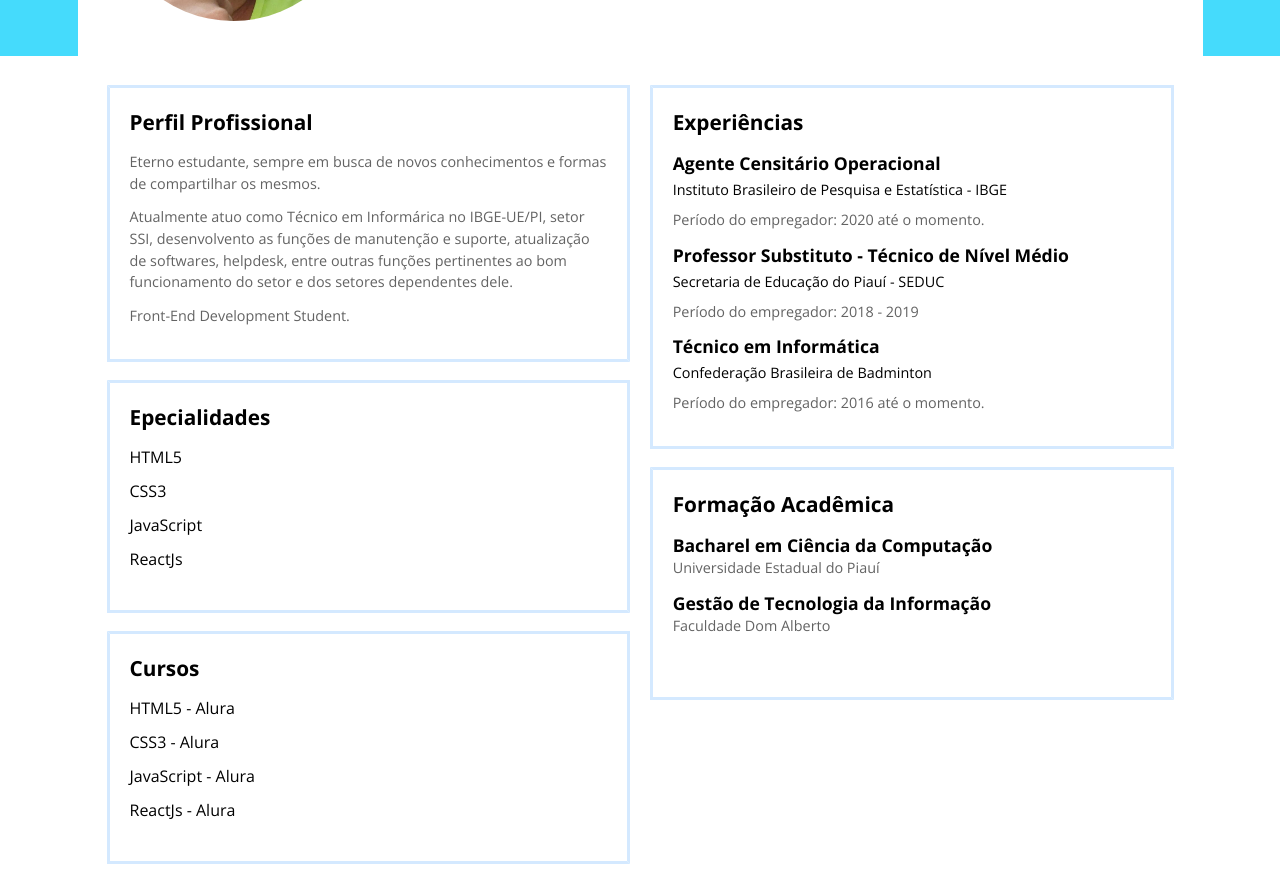
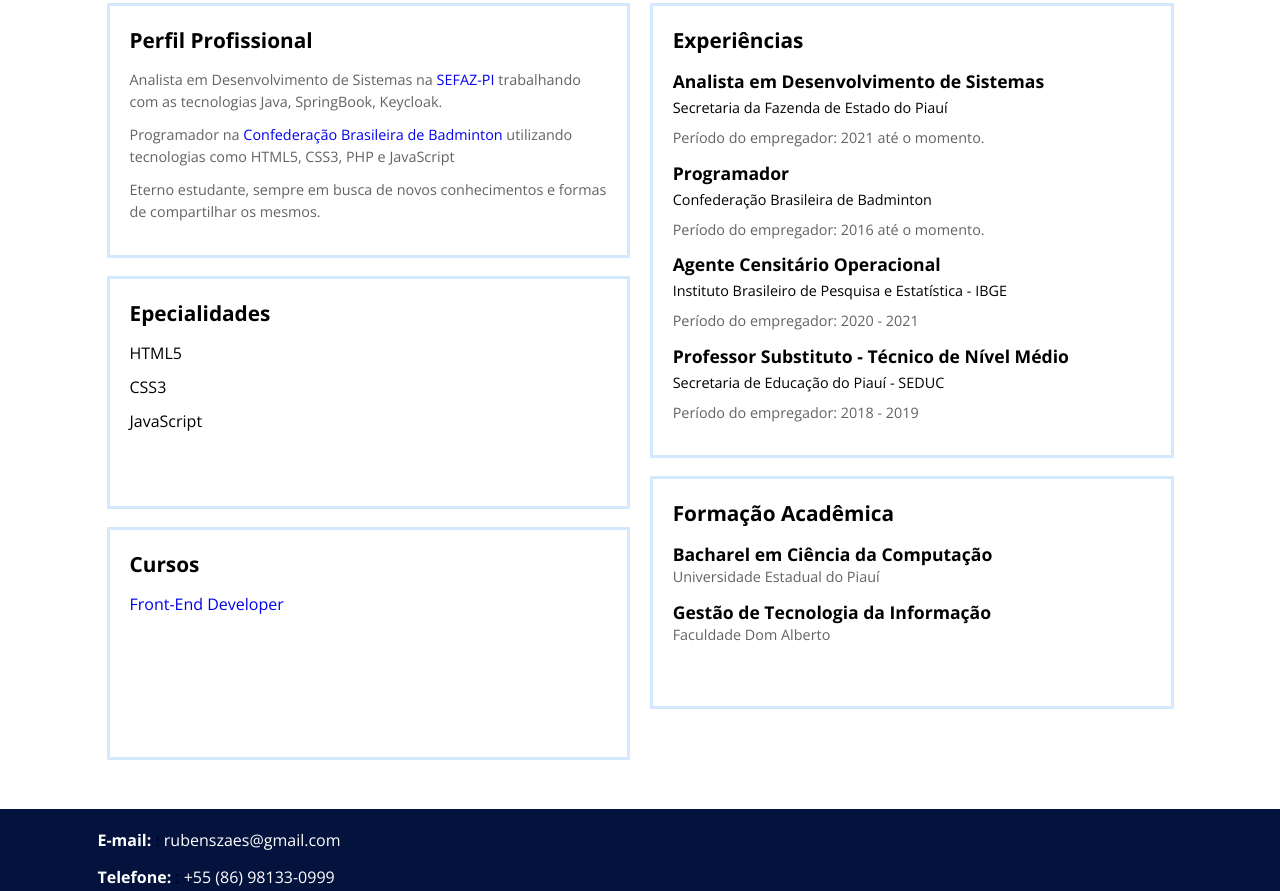
Before and after one commit to RubensZaes/RubensZaes.github.io, a plain HTML site: page index.html in a window 1280 px wide. Shown: the part 289-1180 px from the top of the page. Drawn offline with nearby package versions, Linux system fonts and the light colour scheme; a script that the page names is missing.

Commit message:
Atulizacao: img-perfil, trabalho, cursos.

```diff
--- a/index.html
+++ b/index.html
@@ -62,9 +62,9 @@
                         <section>
                             <span class="topo-direita"></span>
                             <h2>Perfil Profissional</h2>
+                            <p>Analista em Desenvolvimento de Sistemas na <a href="https://portal.sefaz.pi.gov.br/">SEFAZ-PI</a> trabalhando com as tecnologias Java, SpringBook, Keycloak.</p>
+                            <p>Programador na <a href="http://badminton.org.br/" target="_blank">Confederação Brasileira de Badminton</a> utilizando tecnologias como HTML5, CSS3, PHP e JavaScript</p>
                             <p>Eterno estudante, sempre em busca de novos conhecimentos e formas de compartilhar os mesmos.</p>
-                            <p>Atualmente atuo como Técnico em Informárica no IBGE-UE/PI, setor SSI, desenvolvento as funções de manutenção e suporte, atualização de softwares, helpdesk, entre outras funções pertinentes ao bom funcionamento do setor e dos setores dependentes dele.</p>
-                            <p>Front-End Development Student.</p>
                             <span class="baixo-esquerda"></span>
                         </section>
 
@@ -75,7 +75,6 @@
                                 <li>HTML5</li>
                                 <li>CSS3</li>
                                 <li>JavaScript</li>
-                                <li>ReactJs</li>
                             </ul>
                             <span class="baixo-esquerda"></span>
                         </section>
@@ -84,10 +83,7 @@
                             <span class="topo-direita"></span>
                             <h2>Cursos</h2>
                             <ul>
-                                <li>HTML5 - Alura</li>
-                                <li>CSS3 - Alura</li>
-                                <li>JavaScript - Alura</li>
-                                <li>ReactJs - Alura</li>
+                                <li><a href="https://cursos.alura.com.br/user/rubenszaes/fullCertificate/cfc1a6a9d381e1c731ad27cd367ae04d">Front-End Developer</a></li>
                             </ul>
                             <span class="baixo-esquerda"></span>
                         </section>
@@ -99,20 +95,26 @@
                             <h2>Experiências</h2>
                             <ul>
                                 <li>
+                                    <h3>Analista em Desenvolvimento de Sistemas</h3>
+                                    <strong>Secretaria da Fazenda de Estado do Piauí</strong>
+                                    <p>Período do empregador: 2021 até o momento.</p>
+                                </li>
+                                <li>
+                                    <h3>Programador</h3>
+                                    <strong>Confederação Brasileira de Badminton</strong>
+                                    <p>Período do empregador: 2016 até o momento.</p>
+                                </li>
+                                <li>
                                     <h3>Agente Censitário Operacional</h3>
                                     <strong>Instituto Brasileiro de Pesquisa e Estatística - IBGE</strong>
-                                    <p>Período do empregador: 2020 até o momento.</p>
+                                    <p>Período do empregador: 2020 - 2021</p>
                                 </li>
                                 <li>
                                     <h3>Professor Substituto -  Técnico de Nível Médio</h3>
                                     <strong>Secretaria de Educação do Piauí - SEDUC</strong>
                                     <p>Período do empregador: 2018 - 2019</p>
                                 </li>
-                                <li>
-                                    <h3>Técnico em Informática</h3>
-                                    <strong>Confederação Brasileira de Badminton</strong>
-                                    <p>Período do empregador: 2016 até o momento.</p>
-                                </li>
+
                             </ul>
                             <span class="baixo-esquerda"></span>
                         </section>
```
Also changed, not shown: assets/images/img-rubens.jpg (added), assets/images/img-rubens2.jpeg (renamed from assets/images/img-rubens.jpeg).
